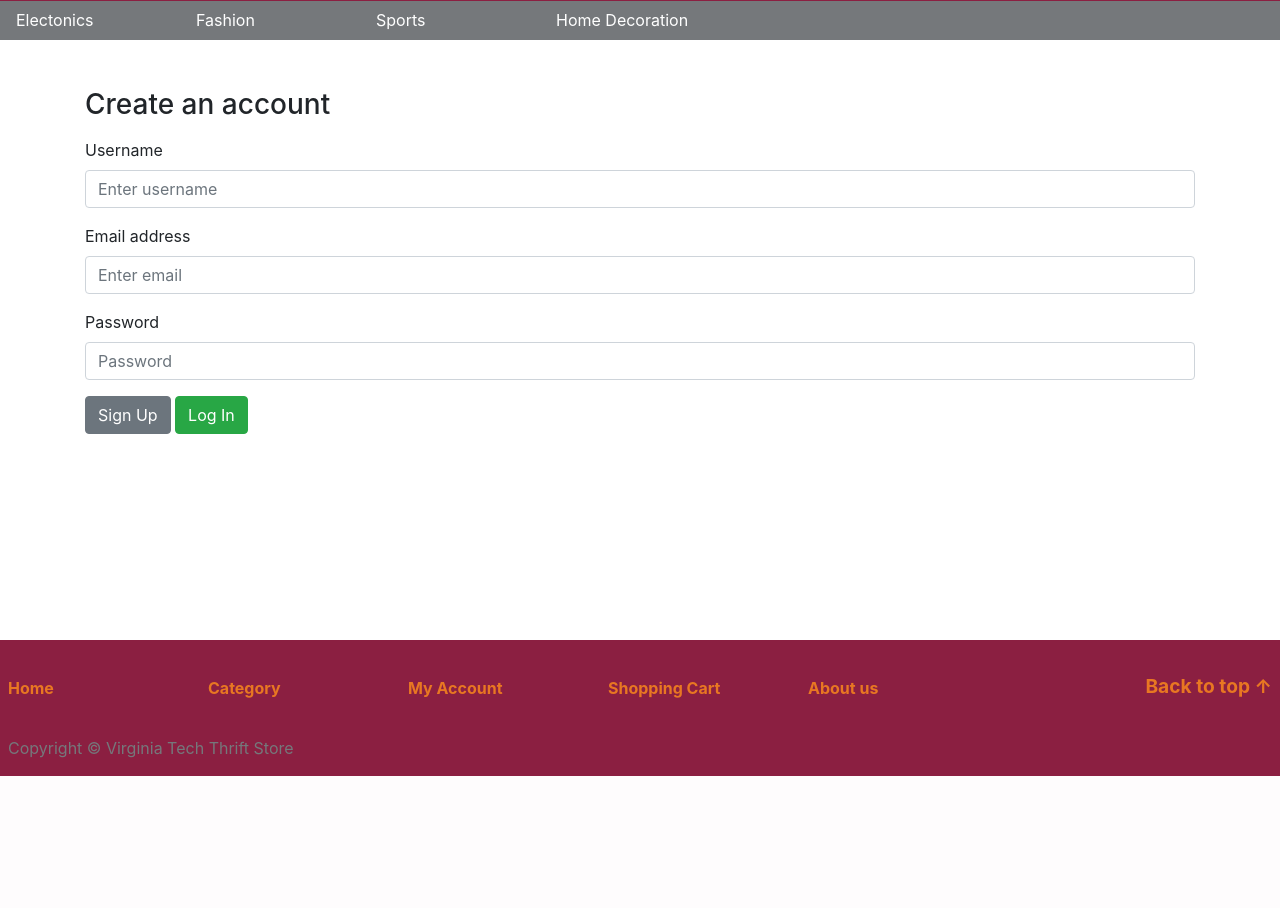
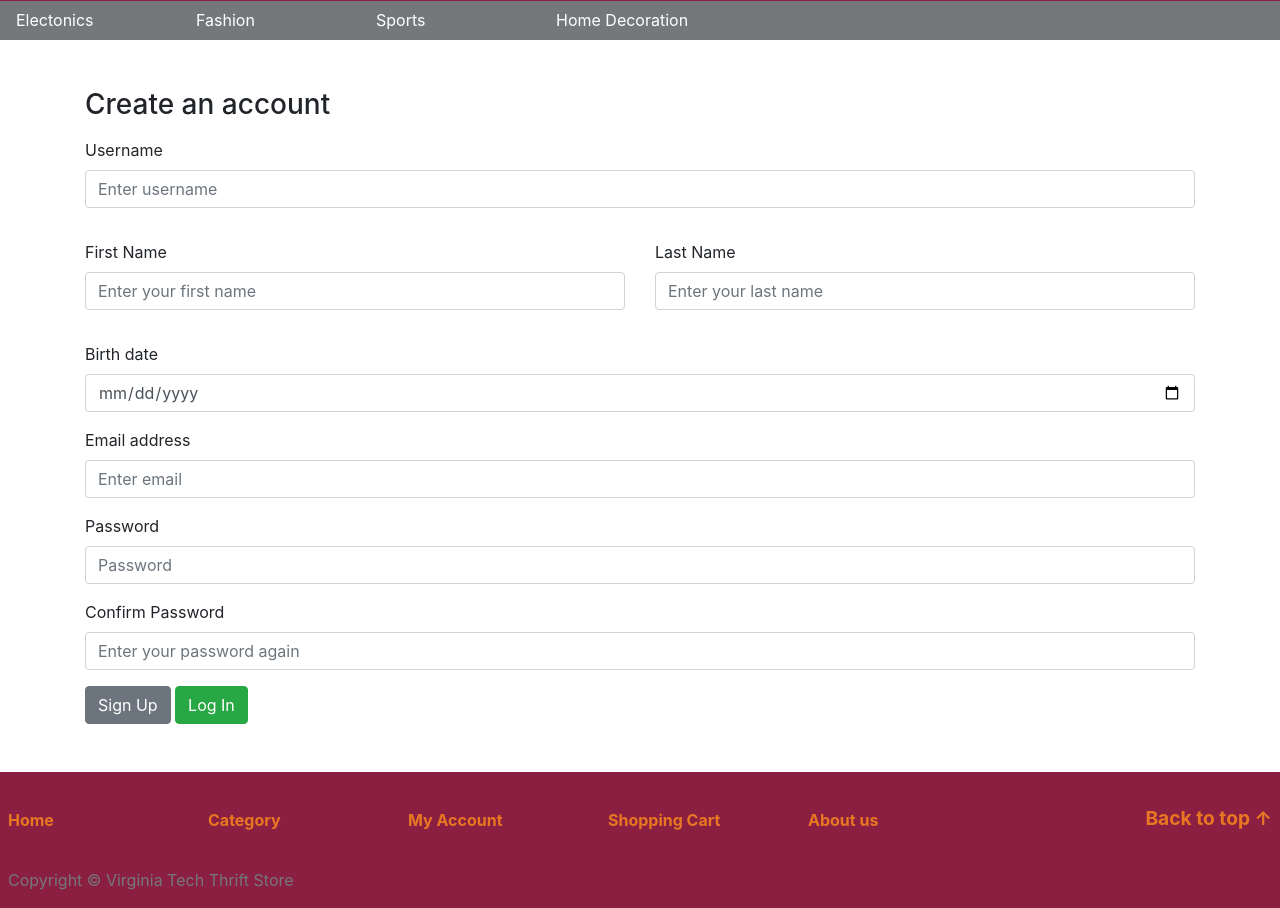
Before and after one commit to Augyu/Thrift-Store-Website, a Django app: page /users/register in a window 1280 px wide. Shown: the part 56-964 px from the top of the page. Before the commit the page ends 832 px from the top, so only its background shows below. Run offline with Django 3.2, Linux system fonts and the light colour scheme; some libraries are stand-ins or nearby versions.

Commit message:
add registration

```diff
--- a/mysite/thrifts/models.py
+++ b/mysite/thrifts/models.py
@@ -33,7 +33,3 @@ class Comment(models.Model):
 
     class Meta:
         ordering = ['-date_posted']
-
-
-fakeuser = {'username': "David", 'password': "password"}
-fakeadmin = {'username': "admin", 'password': "password"}
--- a/mysite/thrifts/static/thrifts/js/edit.js
+++ b/mysite/thrifts/static/thrifts/js/edit.js
@@ -36,7 +36,6 @@ const isDeleteImageSuccess = () => {
     $('#preview-image').attr('src', '#').css({ visibility: 'hidden' })
     return true
   } catch (e) {
-    console.log(e)
     return false
   }
 }
--- a/mysite/thrifts/templates/thrifts/edit.html
+++ b/mysite/thrifts/templates/thrifts/edit.html
@@ -2,8 +2,6 @@
 {% load static %}
 
 {% block css %}
-<link rel="stylesheet" href="https://stackpath.bootstrapcdn.com/bootstrap/5.0.0-alpha2/css/bootstrap.min.css"
-  integrity="sha384-DhY6onE6f3zzKbjUPRc2hOzGAdEf4/Dz+WJwBvEYL/lkkIsI3ihufq9hk9K4lVoK" crossorigin="anonymous">
 <link rel="stylesheet" type="text/css" href="{% static 'thrifts/css/edit.css' %}" />
 <script src="{% static 'thrifts/js/edit.js' %}"></script>
 {% endblock css %}
--- /dev/null
+++ b/mysite/users/static/users/css/register.css
@@ -0,0 +1,5 @@
+.error-message {
+  display: block;
+  color: red;
+  margin: 4px 0 0 0;
+}
--- /dev/null
+++ b/mysite/users/static/users/js/register.js
@@ -0,0 +1,106 @@
+$(document).ready(function () {
+  handleInput()
+  createAccount()
+})
+
+const checkList = [
+  'username',
+  'fName',
+  'lName',
+  'birth',
+  'email',
+  'password',
+  'confirmPassword'
+]
+
+const createAccount = function () {
+  const signUpBtn = $('#signUpBtn')
+  signUpBtn.on('click', function (event) {
+    event.preventDefault()
+    const url = $(this).data('url')
+    if (checkInfoValid()) {
+      const username = $('#username').val()
+      const fName = $('#fName').val()
+      const lName = $('#lName').val()
+      const email = $('#email').val()
+      const birth = $('#birth').val()
+      const password = $('#password').val()
+      const data = {
+        username: username,
+        fName: fName,
+        lName: lName,
+        email: email,
+        password: password,
+        birth: birth
+      }
+      $.ajax({
+        url: url,
+        data: data,
+        type: 'POST',
+        dataType: 'json',
+        headers: { 'X-CSRFToken': csrftoken }
+      })
+        .done(function (json) {
+          if (json.success) {
+            window.location.href = json.data.url
+          }
+        })
+        .fail(function (xhr, status, errorThrown) {})
+        .always(function (xhr, status) {})
+    }
+  })
+}
+
+const checkInfoValid = function () {
+  let isValid = true
+
+  const setErrorIfEmpty = function (element) {
+    if ($('#' + element).val() === '') {
+      $('#' + element + '-error').text('Please enter your' + element + ' .')
+      isValid = false
+    }
+  }
+  checkList.forEach(setErrorIfEmpty)
+  if ($('#confirmPassword').val() !== $('#password').val()) isValid = false
+  return isValid
+}
+
+const handleInput = function () {
+  // username
+  const clearErrorMsg = function (element) {
+    $('#' + element).on('input', function () {
+      $('#' + element + '-error').empty()
+    })
+  }
+  checkList.forEach(clearErrorMsg)
+  const confirmPwd = $('#confirmPassword')
+  const pwd = $('#password')
+  const setErrorIfNotEqual = function () {
+    if (confirmPwd.val() != pwd.val()) {
+      confirmPwd.attr('style', 'border-color:red; color:red')
+      $('#confirmPassword-error').text('Password not the same.')
+    } else {
+      confirmPwd.attr('style', 'border-color:black; color:black')
+      $('#confirmPassword-error').empty()
+    }
+  }
+  confirmPwd.on('input', setErrorIfNotEqual)
+  pwd.on('input', setErrorIfNotEqual)
+}
+
+function getCookie(name) {
+  let cookieValue = null
+  if (document.cookie && document.cookie !== '') {
+    const cookies = document.cookie.split(';')
+    for (let i = 0; i < cookies.length; i++) {
+      const cookie = cookies[i].trim()
+      // Does this cookie string begin with the name we want?
+      if (cookie.substring(0, name.length + 1) === name + '=') {
+        cookieValue = decodeURIComponent(cookie.substring(name.length + 1))
+        break
+      }
+    }
+  }
+  return cookieValue
+}
+const csrftoken = getCookie('csrftoken')
--- a/mysite/users/templates/users/register.html
+++ b/mysite/users/templates/users/register.html
@@ -3,7 +3,8 @@
 
 
 {% block css %}
-
+<link rel="stylesheet" type="text/css" href="{% static 'users/css/register.css' %}" />
+<script src="{% static 'users/js/register.js' %}"></script>
 {% endblock css %}
 
 
@@ -15,17 +16,52 @@
       {% csrf_token %}
       <div class="form-group my-3">
         <label for="username">Username</label>
-        <input type="text" class="form-control" name="username" placeholder="Enter username">
+        <input type="text" class="form-control" id="username" name="username" placeholder="Enter username" required>
+        <span class="error-message" id='username-error'></span>
+      </div>
+      <div class="row">
+        <div class="col">
+          <div class="form-group my-3">
+            <label for="fName">First Name</label>
+            <input type="text" class="form-control" id="fName" name="fName" placeholder="Enter your first name"
+              required>
+            <span class="error-message" id='fName-error'></span>
+          </div>
+        </div>
+        <div class="col">
+          <div class="form-group my-3">
+            <label for="lName">Last Name</label>
+            <input type="text" class="form-control" id="lName" name="lName" placeholder="Enter your last name" required>
+            <span class="error-message" id='lName-error'></span>
+
+          </div>
+        </div>
+      </div>
+      <div class="form-group my-3">
+        <label for="birth">Birth date</label>
+        <input type="date" class="form-control" id="birth" name="birth" required>
+        <span class="error-message" id='birth-error'></span>
       </div>
       <div class="form-group my-3">
         <label for="email">Email address</label>
-        <input type="email" class="form-control" name="email" placeholder="Enter email">
+        <input type="email" class="form-control" id="email" name="email" placeholder="Enter email" required>
+        <span class="error-message" id='email-error'></span>
       </div>
       <div class="form-group my-3">
         <label for="password">Password</label>
-        <input type="password" class="form-control" name="password" placeholder="Password">
+        <input type="password" class="form-control" id="password" name="password" placeholder="Password"
+          pattern="(?=.*\d)(?=.*[a-z])(?=.*[A-Z]).{8,}" required>
+        <span class="error-message" id='password-error'></span>
+        <!-- "Must contain at least one number and one uppercase and lowercase letter, and at least 8 or more characters -->
       </div>
-      <button type="submit" class="btn btn-secondary">Sign Up</button>
+      <div class="form-group my-3">
+        <label for="confirmPassword">Confirm Password</label>
+        <input type="password" class="form-control" id="confirmPassword" name="confirmPassword"
+          placeholder="Enter your password again" required>
+        <span class="error-message" id='confirmPassword-error'></span>
+      </div>
+      <button type="submit" class="btn btn-secondary" id="signUpBtn" data-url="{% url 'users:register' %}">Sign
+        Up</button>
       <a href="{% url 'thrifts:home' %}" class=" btn btn-success">Log In</a>
     </form>
   </div>
--- a/mysite/users/views.py
+++ b/mysite/users/views.py
@@ -2,20 +2,32 @@ from django.shortcuts import render, redirect, get_object_or_404
 from django.contrib import messages
 from django.contrib.auth.models import User
 from django.contrib.auth import authenticate
+from django.http import HttpResponse, JsonResponse
+from .models import Details
+from datetime import datetime
+from django.urls import reverse
 
 # Create your views here.
 
 
 def register(request):
-    if request.method == 'POST':
+    if is_ajax and request.method == 'POST':
         username = request.POST.get('username')
         email = request.POST.get('email')
         password = request.POST.get('password')
-        user = User.objects.create_user(username, email, password)
-        messages.add_message(request, messages.SUCCESS,
-                             'Hi %s! You successfully registered' % user.username)
-
-        return redirect('thrifts:home')
+        first_name = request.POST.get('fName')
+        last_name = request.POST.get('lName')
+        birth = request.POST.get('birth')
+        user = User.objects.create_user(
+            username, email, password, first_name=first_name, last_name=last_name)
+        # messages.add_message(request, messages.SUCCESS,
+        #                      'Hi %s! You successfully registered' % user.username)
+        detail = Details.objects.get(user_id=user.id)
+        detail.birth = datetime.strptime(birth, '%Y-%m-%d')
+        detail.save()
+        request.session['username'] = username
+        request.session['role'] = user.details.role
+        return JsonResponse({'success': 'success', 'data': {'url': reverse('thrifts:home')}}, status=200)
     else:
         return render(request, 'users/register.html')
 
```
Also changed, not shown: mysite/users/models.py (+1 -10 lines), mysite/users/migrations/0002_details_birth.py (added), mysite/users/migrations/0003_auto_20201129_2059.py (added), mysite/users/migrations/0004_auto_20201129_2100.py (added).
